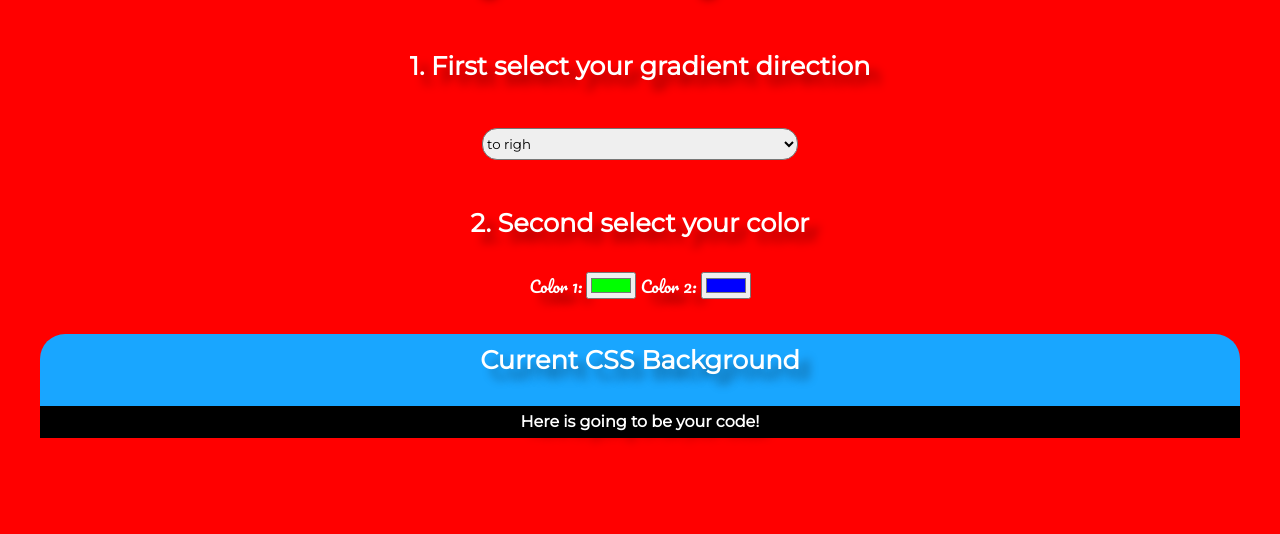
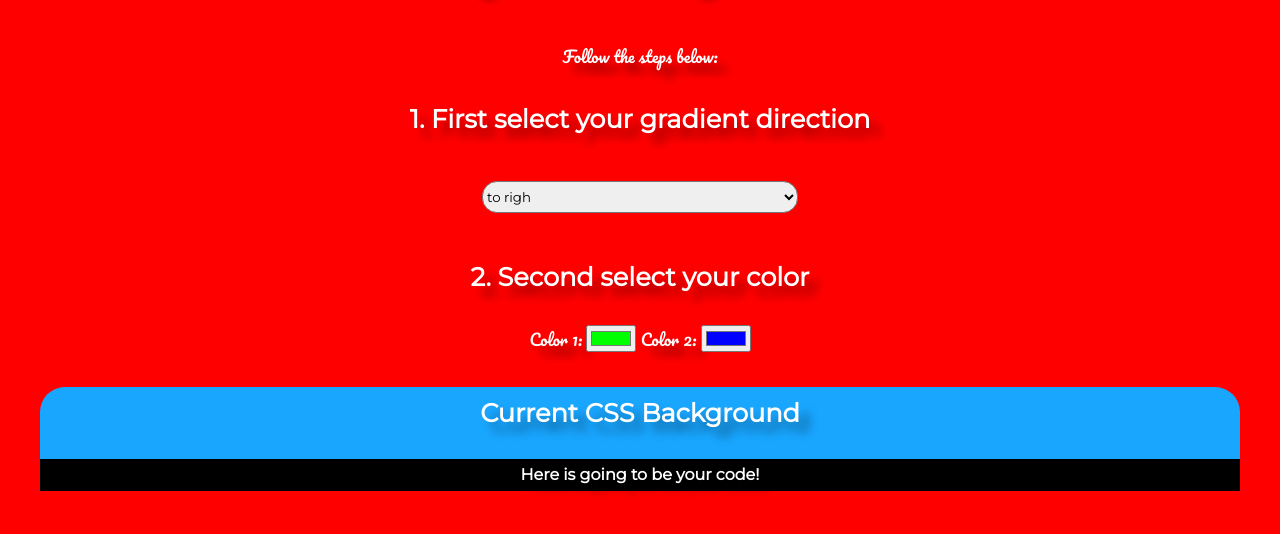
Before and after one commit to XavierGM23/BackgroundGenerator, a plain HTML site: page index.html in a window 1280 px wide. Shown: the part 174-708 px from the top of the page. Drawn offline with Linux system fonts and the light colour scheme.

Commit message:
changing text

```diff
--- a/index.html
+++ b/index.html
@@ -14,6 +14,8 @@
 <body id="gradient">
     <div class="container">
         <h1>Background Generator</h1>
+
+        <p>Follow the steps below:</p>
 
         <h2>1. First select your gradient direction</h2>
         <select name="sel1" id="selector" onchange="myNewFunction(this)">
```
